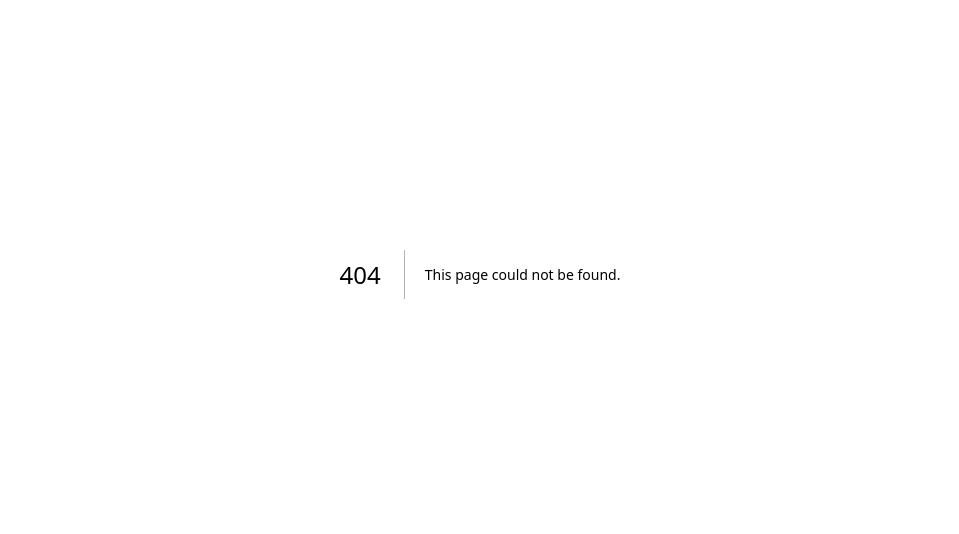
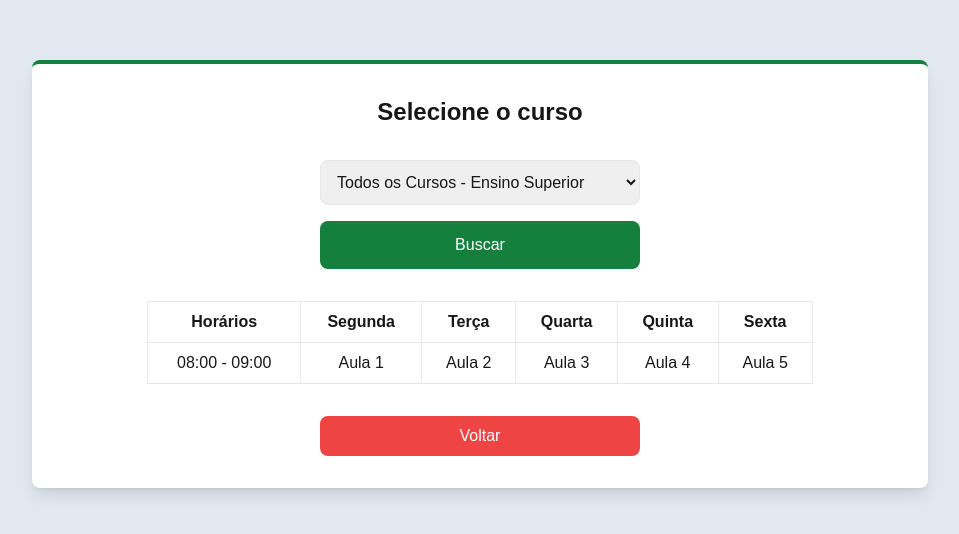
Before and after one commit to Tomaz5556/Horarios-IFNMG-Salinas, a Next.js app: page /ensinoSuperior in a window 1280 px wide. Before the commit this address had no page. Shown: the part 126-660 px from the top of the page, without its empty margins (160-1119 px from the left). Built offline with nearby package versions, Linux system fonts and the light colour scheme.

Commit message:
Criação de exibição

```diff
--- /dev/null
+++ b/app/ensinoMedio/page.tsx
@@ -0,0 +1,43 @@
+import Link from 'next/link';
+
+export default function EnsinoMedioPage() {
+  return (
+    <div className="min-h-screen bg-slate-200 flex flex-col items-center justify-center p-4">
+      <div className="bg-white border-t-4 border-green-700 p-8 rounded-lg shadow-lg text-center w-full max-w-4xl">
+        <h1 className="text-2xl font-bold mb-8">Selecione o curso</h1>
+        <form className="mb-8">
+          <select className="block w-80 mx-auto p-3 border rounded-lg">
+            <option value="todos">Todos os Cursos - Ensino Médio</option>
+            <option value="agroindustria">Técnico em Agroindústria</option>
+            <option value="agropecuaria">Técnico em Agropecuária</option>
+            <option value="informatica">Técnico em Informática</option>
+          </select>
+          <button type="submit" className="submit-button mt-4 w-80 mx-auto p-3 bg-green-700 text-white rounded-lg">Buscar</button>
+        </form>
+        <table className="table-auto w-4/5 mx-auto border-collapse">
+          <thead>
+            <tr>
+              <th className="border px-4 py-2">Horários</th>
+              <th className="border px-4 py-2">Segunda</th>
+              <th className="border px-4 py-2">Terça</th>
+              <th className="border px-4 py-2">Quarta</th>
+              <th className="border px-4 py-2">Quinta</th>
+              <th className="border px-4 py-2">Sexta</th>
+            </tr>
+          </thead>
+          <tbody>
+            <tr>
+              <td className="border px-4 py-2">08:00 - 09:00</td>
+              <td className="border px-4 py-2">Aula 1</td>
+              <td className="border px-4 py-2">Aula 2</td>
+              <td className="border px-4 py-2">Aula 3</td>
+              <td className="border px-4 py-2">Aula 4</td>
+              <td className="border px-4 py-2">Aula 5</td>
+            </tr>
+          </tbody>
+        </table>
+        <Link href="/" className="block w-80 mx-auto mt-8 bg-red-500 text-white text-center py-2 rounded-lg">Voltar</Link>
+      </div>
+    </div>
+  );
+}
--- /dev/null
+++ b/app/ensinoSuperior/page.tsx
@@ -0,0 +1,49 @@
+import Link from 'next/link';
+
+export default function EnsinoSuperiorPage() {
+  return (
+    <div className="min-h-screen bg-slate-200 flex flex-col items-center justify-center p-4">
+      <div className="bg-white border-t-4 border-green-700 p-8 rounded-lg shadow-lg text-center w-full max-w-4xl">
+        <h1 className="text-2xl font-bold mb-8">Selecione o curso</h1>
+        <form className="mb-8">
+          <select className="block w-80 mx-auto p-3 border rounded-lg">
+            <option value="todos">Todos os Cursos - Ensino Superior</option>
+            <option value="engenharia_alimentos">Bacharelado em Engenharia de Alimentos</option>
+            <option value="engenharia_florestal">Bacharelado em Engenharia Florestal</option>
+            <option value="sistemas_informacao">Bacharelado em Sistemas de Informação</option>
+            <option value="medicina_veterinaria">Bacharelado em Medicina Veterinária</option>
+            <option value="biologia">Licenciatura em Ciências Biológicas</option>
+            <option value="fisica">Licenciatura em Física</option>
+            <option value="matematica">Licenciatura em Matemática</option>
+            <option value="quimica">Licenciatura em Química</option>
+            <option value="pedagogia">Licenciatura em Pedagogia</option>
+          </select>
+          <button type="submit" className="submit-button mt-4 w-80 mx-auto p-3 bg-green-700 text-white rounded-lg">Buscar</button>
+        </form>
+        <table className="table-auto w-4/5 mx-auto border-collapse">
+          <thead>
+            <tr>
+              <th className="border px-4 py-2">Horários</th>
+              <th className="border px-4 py-2">Segunda</th>
+              <th className="border px-4 py-2">Terça</th>
+              <th className="border px-4 py-2">Quarta</th>
+              <th className="border px-4 py-2">Quinta</th>
+              <th className="border px-4 py-2">Sexta</th>
+            </tr>
+          </thead>
+          <tbody>
+            <tr>
+              <td className="border px-4 py-2">08:00 - 09:00</td>
+              <td className="border px-4 py-2">Aula 1</td>
+              <td className="border px-4 py-2">Aula 2</td>
+              <td className="border px-4 py-2">Aula 3</td>
+              <td className="border px-4 py-2">Aula 4</td>
+              <td className="border px-4 py-2">Aula 5</td>
+            </tr>
+          </tbody>
+        </table>
+        <Link href="/" className="block w-80 mx-auto mt-8 bg-red-500 text-white text-center py-2 rounded-lg">Voltar</Link>
+      </div>
+    </div>
+  );
+}
--- /dev/null
+++ b/app/horariosProfessores/page.tsx
@@ -0,0 +1,42 @@
+import Link from 'next/link';
+
+export default function HorariosProfessoresPage() {
+  return (
+    <div className="min-h-screen bg-slate-200 flex flex-col items-center justify-center p-4">
+      <div className="bg-white border-t-4 border-green-700 p-8 rounded-lg shadow-lg text-center w-full max-w-4xl">
+        <h1 className="text-2xl font-bold mb-8">Selecione o professor</h1>
+        <form className="mb-8">
+          <select className="block w-80 mx-auto p-3 border rounded-lg">
+            <option value="professor1">Professor 1</option>
+            <option value="professor2">Professor 2</option>
+            <option value="professor3">Professor 3</option>
+          </select>
+          <button type="submit" className="submit-button mt-4 w-80 mx-auto p-3 bg-green-700 text-white rounded-lg">Buscar</button>
+        </form>
+        <table className="table-auto w-4/5 mx-auto border-collapse">
+          <thead>
+            <tr>
+              <th className="border px-4 py-2">Horários</th>
+              <th className="border px-4 py-2">Segunda</th>
+              <th className="border px-4 py-2">Terça</th>
+              <th className="border px-4 py-2">Quarta</th>
+              <th className="border px-4 py-2">Quinta</th>
+              <th className="border px-4 py-2">Sexta</th>
+            </tr>
+          </thead>
+          <tbody>
+            <tr>
+              <td className="border px-4 py-2">08:00 - 09:00</td>
+              <td className="border px-4 py-2">Aula 1</td>
+              <td className="border px-4 py-2">Aula 2</td>
+              <td className="border px-4 py-2">Aula 3</td>
+              <td className="border px-4 py-2">Aula 4</td>
+              <td className="border px-4 py-2">Aula 5</td>
+            </tr>
+          </tbody>
+        </table>
+        <Link href="/" className="block w-80 mx-auto mt-8 bg-red-500 text-white text-center py-2 rounded-lg">Voltar</Link>
+      </div>
+    </div>
+  );
+}
--- a/app/page.tsx
+++ b/app/page.tsx
@@ -25,7 +25,7 @@ export default function Home() {
             <AcademicCapIcon className="h-8 w-8 md:h-10 md:w-10 mb-2 transform transition-transform duration-300" />
             Ensino Superior
           </Link>
-          <Link href="/HorariosProfessores" className="block w-full h-28 md:h-32 bg-green-700 text-white text-center text-xl md:text-2xl rounded-md hover:bg-green-600 transition-all duration-500 flex flex-col items-center justify-center shadow-lg hover:shadow-xl active:bg-green-800 active:shadow-inner">
+          <Link href="/horariosProfessores" className="block w-full h-28 md:h-32 bg-green-700 text-white text-center text-xl md:text-2xl rounded-md hover:bg-green-600 transition-all duration-500 flex flex-col items-center justify-center shadow-lg hover:shadow-xl active:bg-green-800 active:shadow-inner">
             <UserIcon className="h-8 w-8 md:h-10 md:w-10 mb-2 transform transition-transform duration-300" />
             Professores
           </Link>
```
